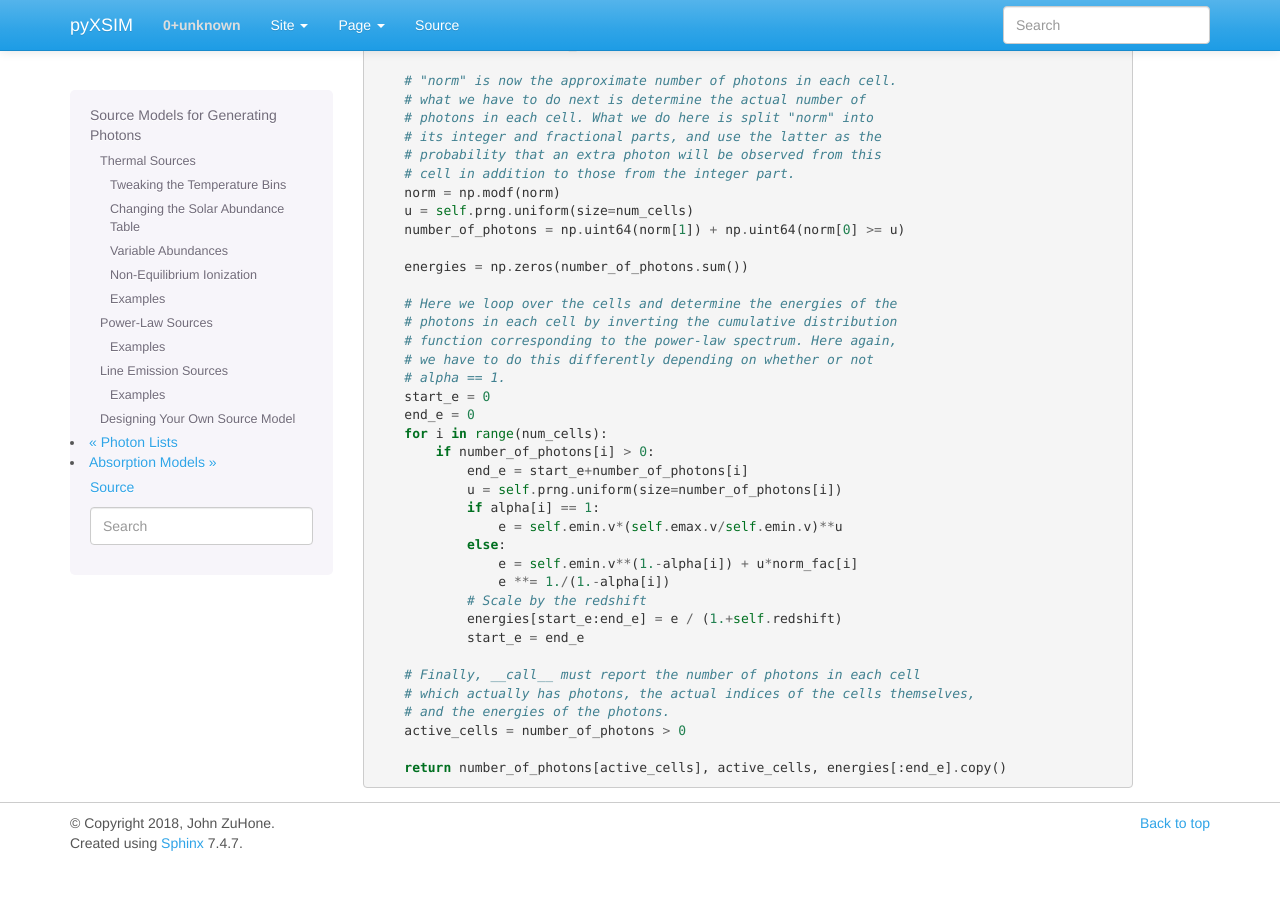
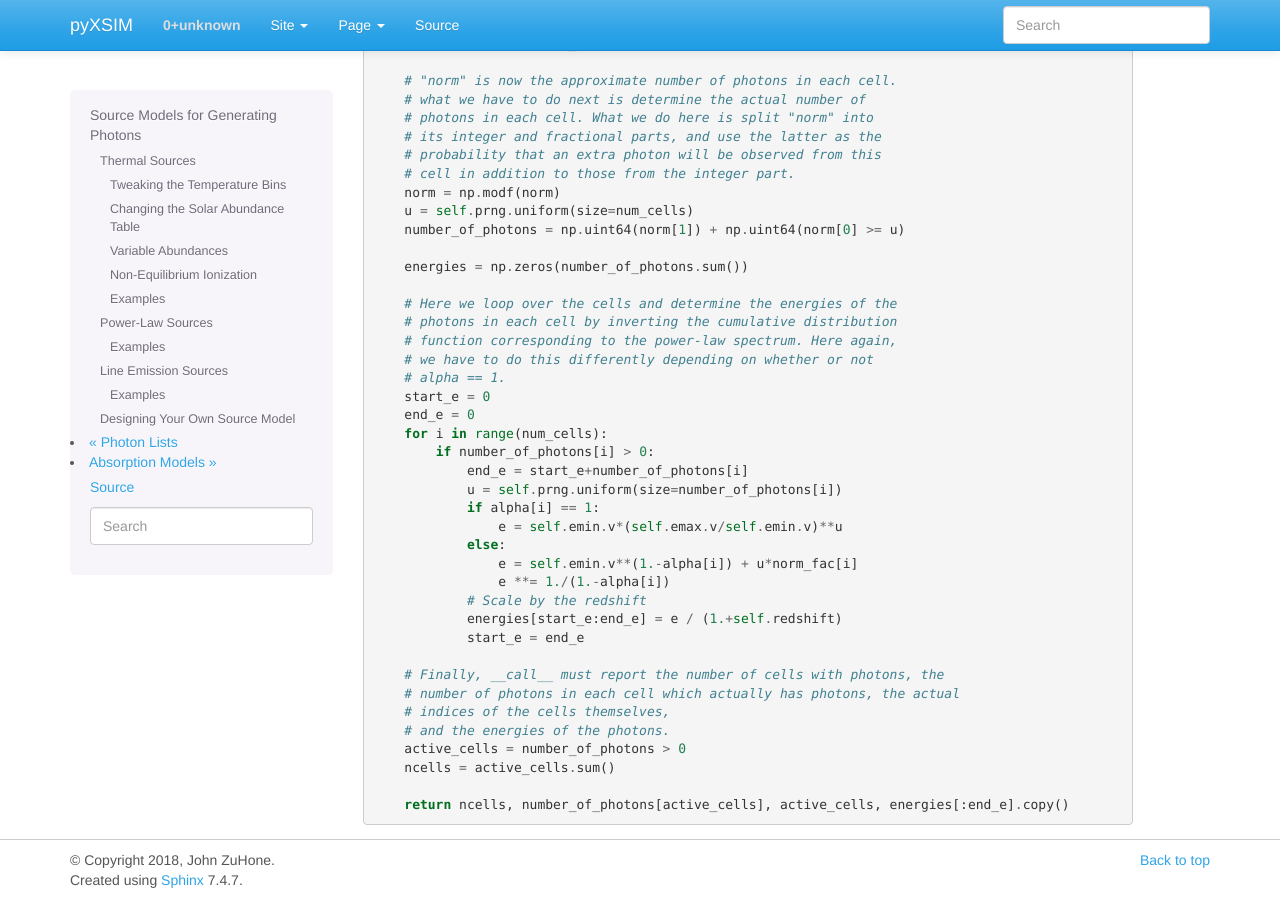
Before and after one commit to jzuhone/pyxsim, a Sphinx documentation site: the page built from doc/source/source_models.rst, in a window 1280 px wide and 900 px high, scrolled down 7064 px. Built offline with Sphinx 7.4.7, drawn with Linux system fonts in a browser that asks for light colours; before the commit the page ends 7927 px from its top, so only the background shows below that.

Commit message:
yet another bugfix

```diff
--- a/doc/source/source_models.rst
+++ b/doc/source/source_models.rst
@@ -505,9 +505,11 @@ what is going on.
                 energies[start_e:end_e] = e / (1.+self.redshift)
                 start_e = end_e
 
-        # Finally, __call__ must report the number of photons in each cell
-        # which actually has photons, the actual indices of the cells themselves,
+        # Finally, __call__ must report the number of cells with photons, the
+        # number of photons in each cell which actually has photons, the actual
+        # indices of the cells themselves,
         # and the energies of the photons.
         active_cells = number_of_photons > 0
+        ncells = active_cells.sum()
 
-        return number_of_photons[active_cells], active_cells, energies[:end_e].copy()
+        return ncells, number_of_photons[active_cells], active_cells, energies[:end_e].copy()
```
Also changed, not shown: 2 other files.
